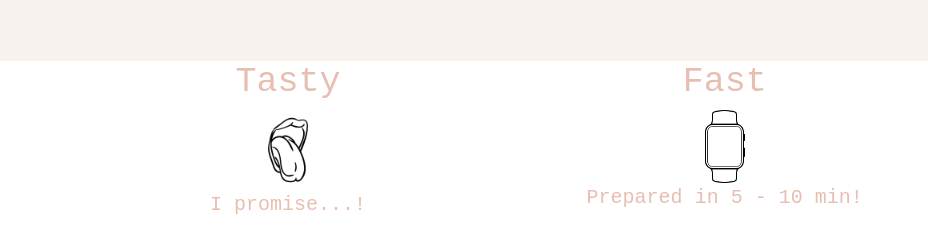
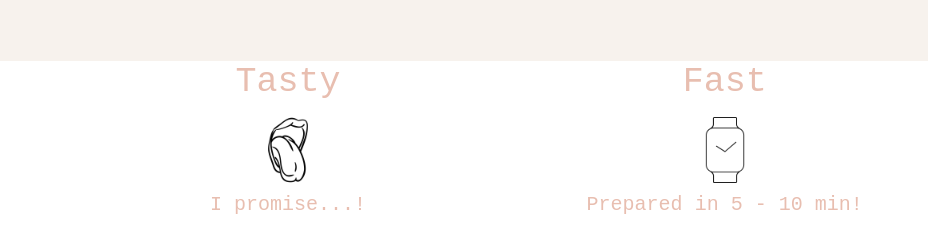
Before and after one commit to nadinehellmann/nadinehellmann.github.com, a plain HTML site: page index.html in a window 1280 px wide. Shown: the part 571-800 px from the top of the page, 352-1280 px from the left. Drawn offline with nearby package versions, Linux system fonts and the light colour scheme; a web font is replaced by a local one.

Commit message:
Add files via upload

```diff
--- a/index.html
+++ b/index.html
@@ -50,7 +50,7 @@
 
 				<div class="col-md-4 green">
 					<h2 class="card-title"> Fast</h2>
-					<img src="img/watchh.png" alt="picture description" width="40" >
+					<img src="img/Uhr.png" alt="picture description" width="80" >
 					<p class="info"> Prepared in 5 - 10 min! </p>
 				</div>
 
```
Also changed, not shown: img/Uhr.png (added).
